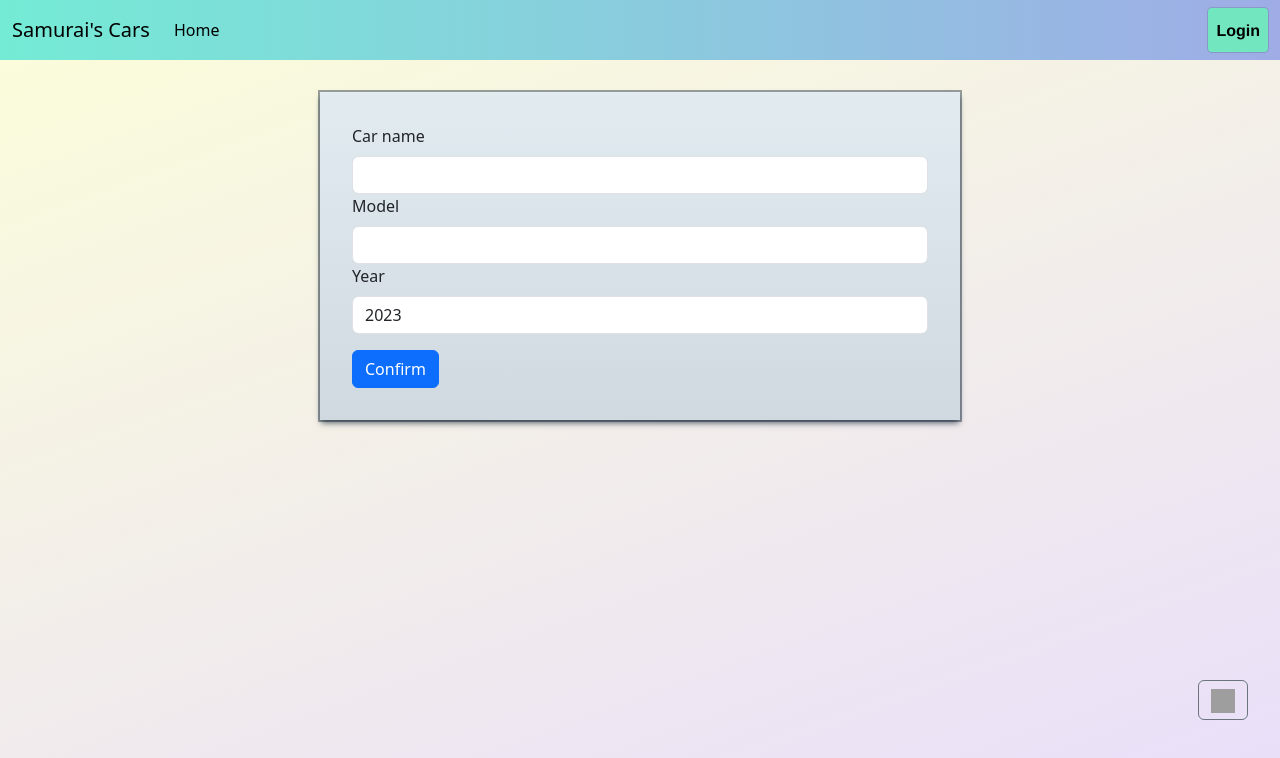
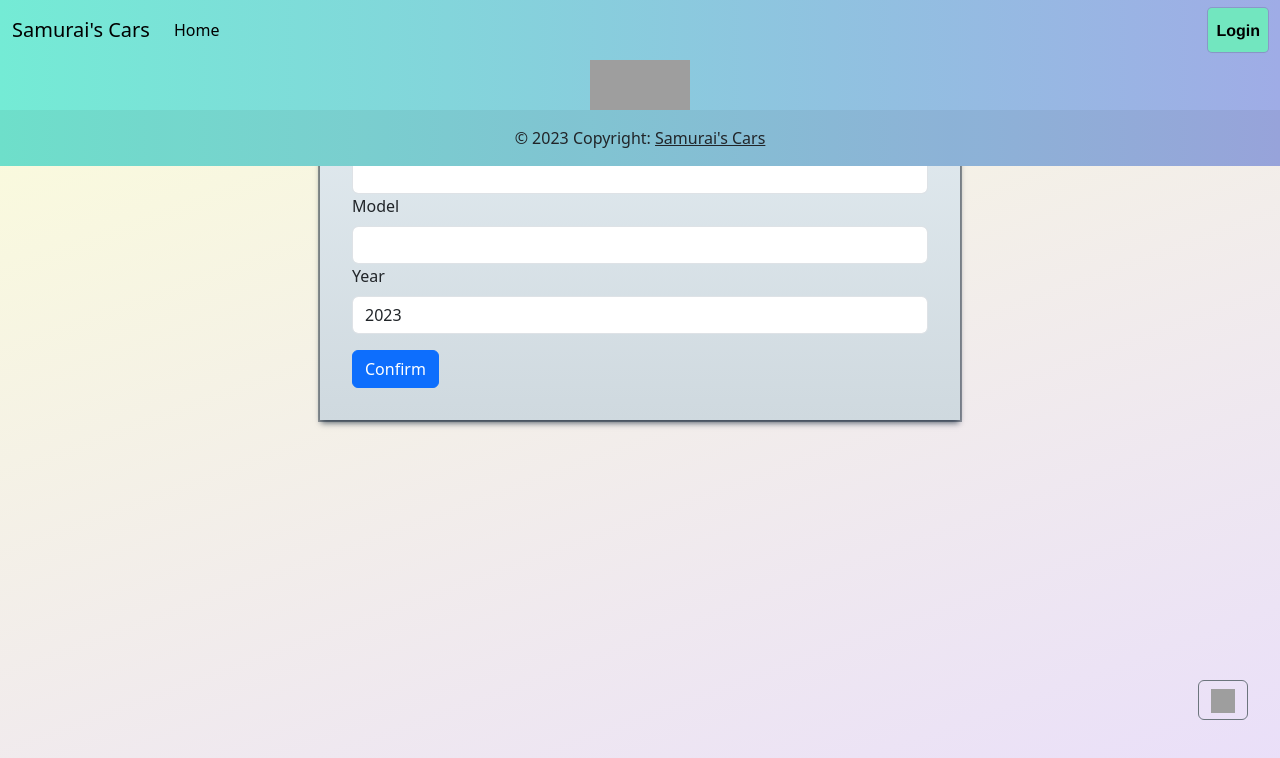
Before and after one commit to wesley-brwno/samurai-cars-front, an Angular app: page /new-vehicle in a window 1280 px wide. Shown: the top 758 px of the page. Built offline with nearby package versions, Linux system fonts and the light colour scheme; grey boxes are pictures that could not be loaded.

Commit message:
styles: adds some reponsivity

```diff
--- a/src/app/shared/footer/footer.component.css
+++ b/src/app/shared/footer/footer.component.css
@@ -1,4 +1,7 @@
 .footer_container {
     background-color: #74EBD5;
     background-image: linear-gradient(90deg, #74EBD5 0%, #9FACE6 100%);
+    position: absolute;
+    width: 100vw;
+    z-index: 9999;
 }
--- a/src/app/user/messages/messages.component.css
+++ b/src/app/user/messages/messages.component.css
@@ -2,6 +2,7 @@
     width: fit-content;
     margin: auto;
     min-width: 60vw;
+    max-height: 80%;
 }
 
 .card {
@@ -48,6 +49,7 @@
 @media screen and (max-width: 560px) {
     .table {
         width: 90vw;
+        max-height: 70vh;
     }
     .table tr {
         width: 100%;
--- a/src/app/user/profile/profile.component.css
+++ b/src/app/user/profile/profile.component.css
@@ -2,7 +2,7 @@
     box-sizing: border-box;
     background-image: linear-gradient(-20deg, #e9defa 0%, #fbfcdb 100%);
     height: fit-content;
-    min-height: 100vh;
+    min-height: 90vh;
     padding: 1rem;
 }
 
@@ -89,7 +89,9 @@
 
 @media screen and (max-width: 400px) {
     .profile_section {
+        min-height: 100vh;
         padding: 1px;
+        padding-bottom: 60px;
     }
     .table_container {
         padding: 0;
@@ -99,7 +101,7 @@
         display: none;
     }
     .btn_return {
-        bottom: 1%;
+        bottom: 5%;
     }
     .form_container {
         width: 90vw;
```
